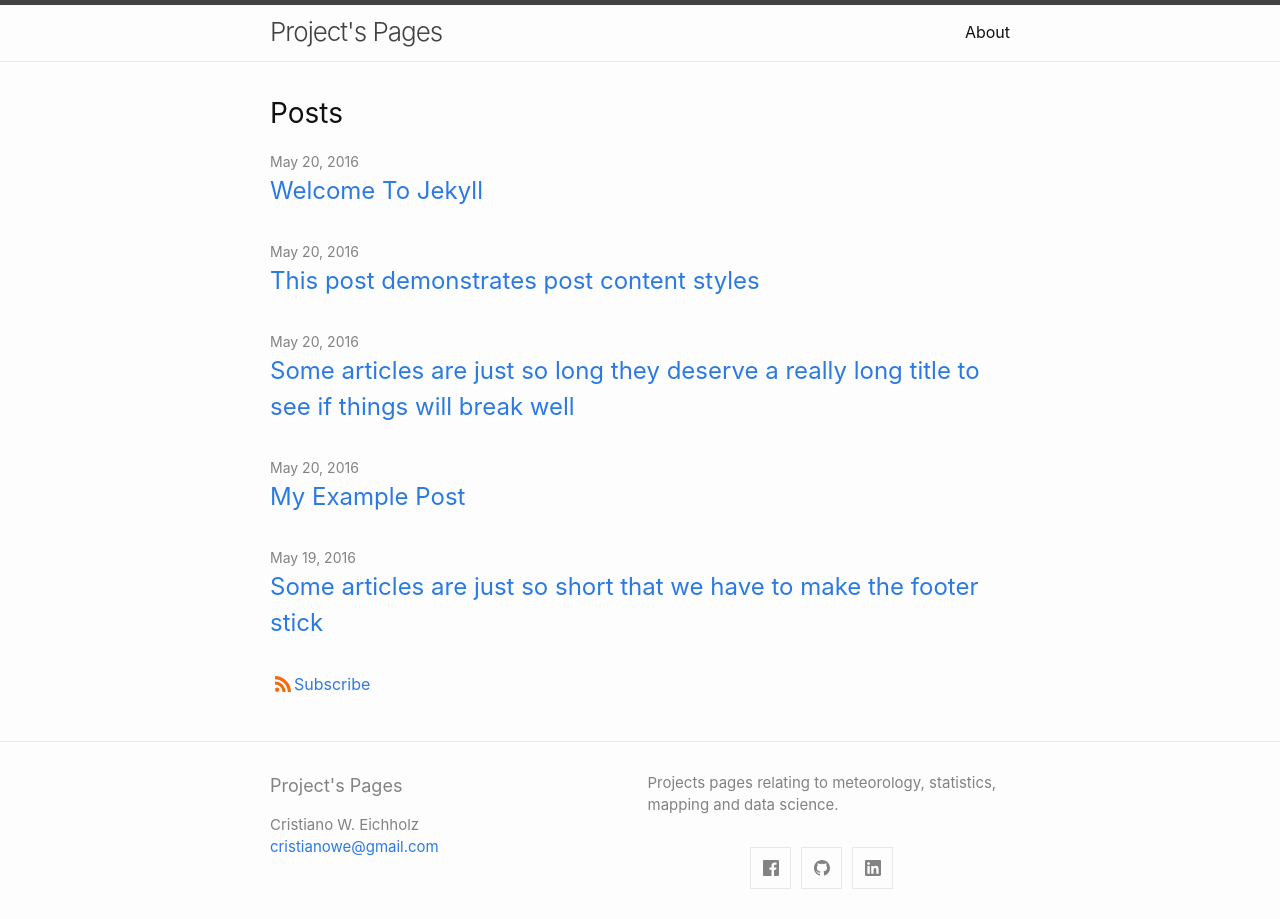
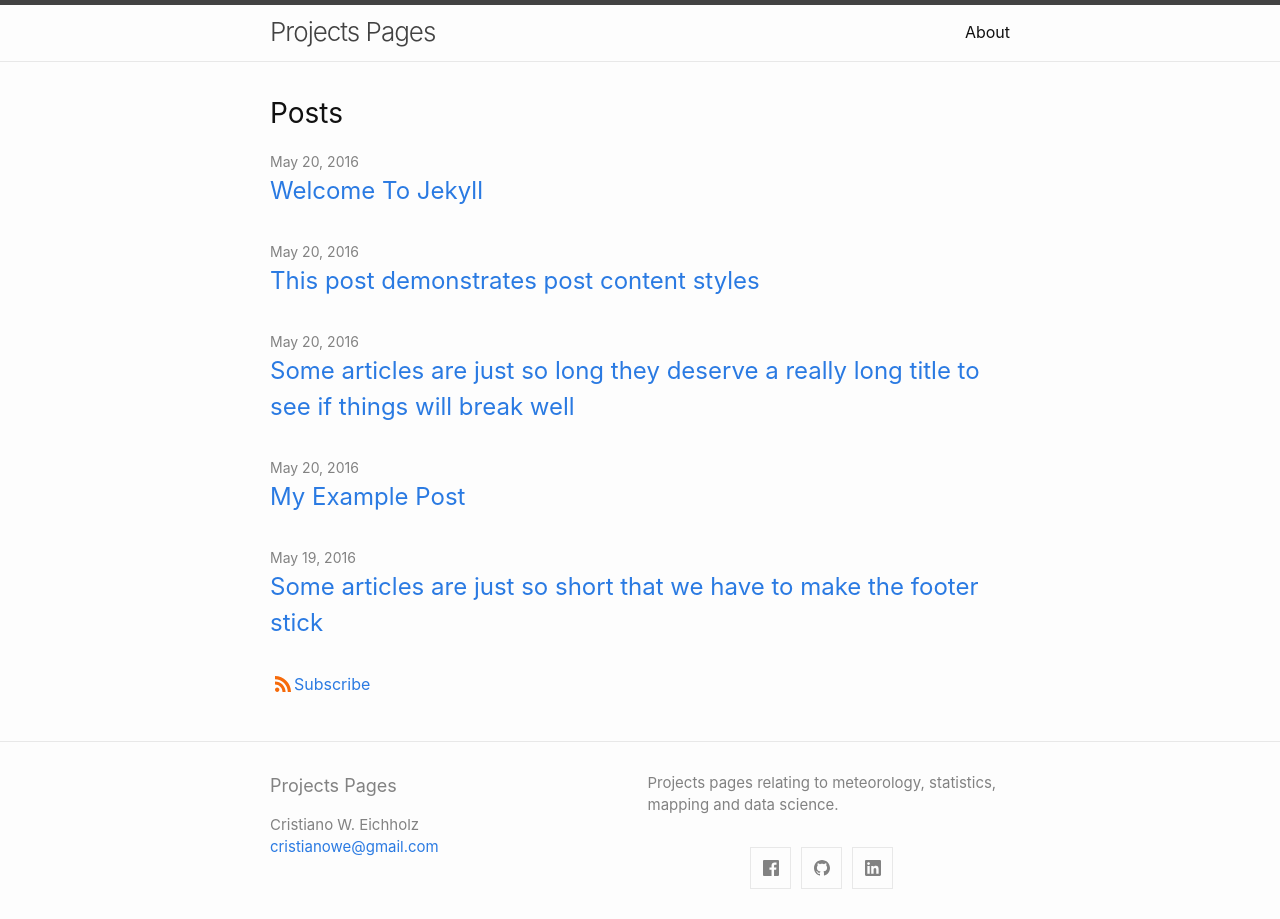
Before and after one commit to ceichholz/ceichholz.github.io, a Jekyll site: the page built from index.md, in a window 1280 px wide. Built offline with Jekyll 4.4.1, drawn with Linux system fonts in a browser that asks for light colours.

Commit message:
Update _config.yml

```diff
--- a/_config.yml
+++ b/_config.yml
@@ -1,4 +1,4 @@
-title: Project's Pages
+title: Projects Pages
 author: Cristiano W. Eichholz
 email: cristianowe@gmail.com
 description: > # this means to ignore newlines until "show_exerpts:"
```
